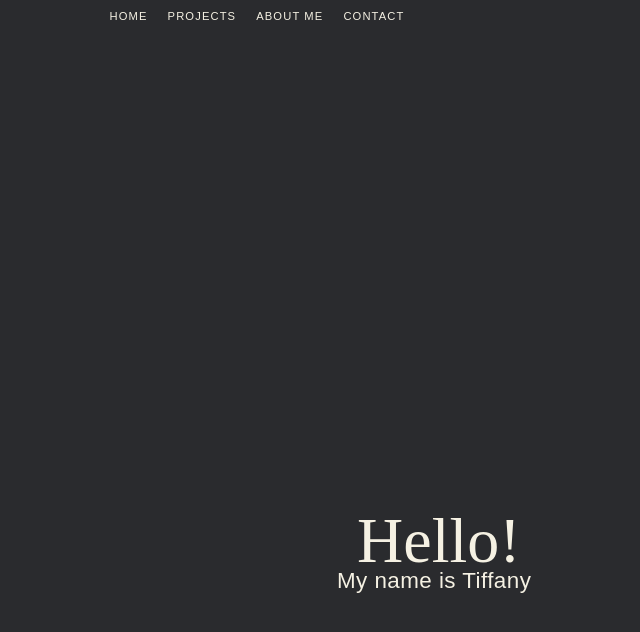
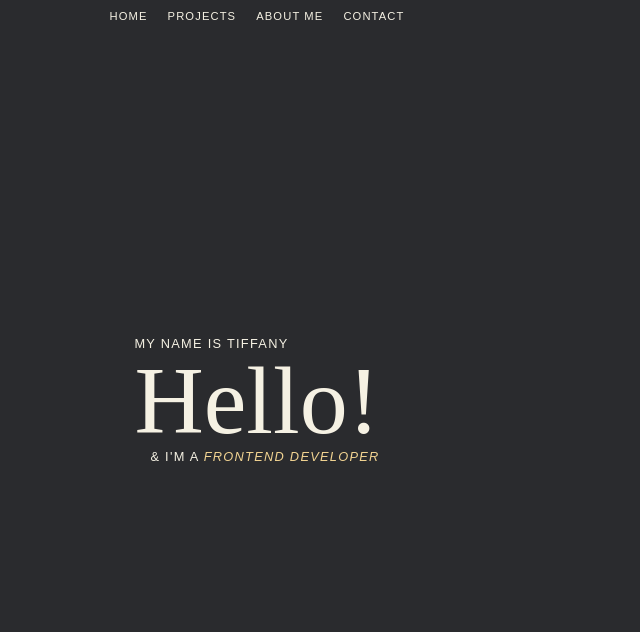
Before and after one commit to yirano/portfolio, a React (Create React App) app: page / in a window 1280 px wide. Shown: the top 632 px of the page, without its empty margins (383-1023 px from the left). Built offline with nearby package versions, Linux system fonts and the light colour scheme; a web font is replaced by a local one.

Commit message:
Begin styling Intro and Projects section

```diff
--- a/src/components/Header/Header.jsx
+++ b/src/components/Header/Header.jsx
@@ -1,6 +1,5 @@
 import React from 'react';
 import './Header.css';
-import headerBg from '../../images/SVG/headerBg.svg';
 
 export default function Header() {
 	return (
--- a/src/components/Intro/Intro.css
+++ b/src/components/Intro/Intro.css
@@ -1,37 +1,33 @@
-h1,
-h2,
-h3 {
-	font-weight: 300;
-	color: #f5f1e3;
-}
-
-h1 {
-	font-size: 4em;
-	display: inline;
-	margin: 20px;
-}
-
-h3 {
-	font-size: 1.4em;
-	margin-top: -10px;
-	letter-spacing: 0.02em;
-}
-
 .heading {
 	background-color: #2a2b2e;
 	height: 100vh;
-	padding-left: 300px;
+	display: flex;
 }
 
-.fonts {
-	display: inline-block;
-	margin: 10px;
+.headingTitle {
+	color: var(--white);
+	align-self: baseline;
+	margin: auto;
+	font-size: 2em;
 }
-.colorPal {
-	width: 180px;
-	height: 180px;
-	display: inline-block;
-	margin: 10px;
-	margin-top: 300px;
-	border-radius: 50%;
+
+.headingTitle h1 {
+	font-size: 3em;
+	margin: -10px 0 -10px;
 }
+
+.highlight {
+	color: var(--gold);
+	font-style: italic;
+}
+
+.headingTitle p {
+	font-size: 0.4em;
+	text-transform: uppercase;
+	letter-spacing: 0.1em;
+	line-height: 1.7em;
+}
+
+.alignRight {
+	text-align: right;
+}
--- a/src/components/Intro/Intro.jsx
+++ b/src/components/Intro/Intro.jsx
@@ -3,23 +3,14 @@ import './Intro.css';
 import '../../fonts/fonts.css';
 
 export default function Intro() {
-	const m = {
-		margin: '0 auto',
-		paddingLeft: '410px'
-	};
 	return (
 		<div className="heading" id="intro">
-			<div className="colors">
-				<div className="colorPal one" />
-				<div className="colorPal two" />
-				<div className="colorPal four" />
-				<div className="colorPal eight" />
-				<div style={m}>
-					<div className="fonts">
-						<h1 className="fontTwo">Hello!</h1>
-						<h3 className="fontFour">My name is Tiffany</h3>
-					</div>
-				</div>
+			<div className="headingTitle">
+				<p>My name is Tiffany</p>
+				<h1>Hello!</h1>
+				<p className="alignRight">
+					&amp; I'm a <span className="highlight">Frontend Developer</span>
+				</p>
 			</div>
 		</div>
 	);
```
Also changed, not shown: 1 other file (tests, documents, lock files or other folders).
